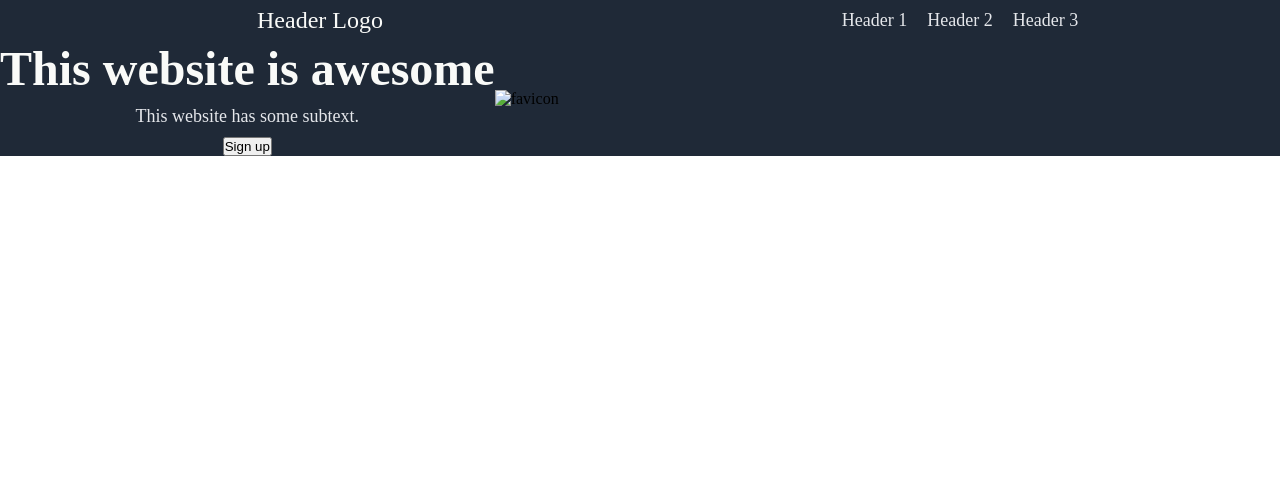
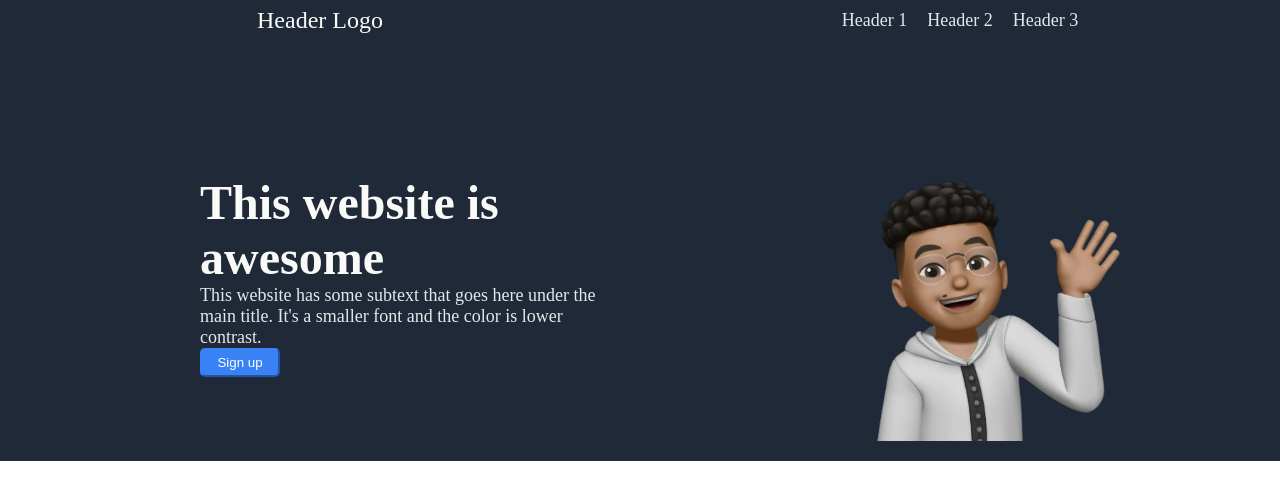
Before and after one commit to earlysev7n/landing_page, a plain HTML site: page index.html in a window 1280 px wide. Drawn offline with Linux system fonts and the light colour scheme.

Commit message:
finish first section

```diff
--- a/index.html
+++ b/index.html
@@ -22,14 +22,13 @@
             </div>
             <div class="content">
                 <div class="content-left">
-                    <h1 id="hero-main">This website is awesome</h1>
-                    <p class="header-link">This website has some subtext.</p>
+                    <h1 id="hero-main">This website is <br> awesome</h1>
+                    <p class="hero-secondary">This website has some subtext that goes here under the <br>main title. It's a smaller font and the color is lower <br>contrast.</p>
                     <button type="button" class="sign-up-first-sect">Sign up</button>
                 </div>
                 <div class="content-right">
                     <img src="/images/favicon2.png" alt="favicon" width="300">
                 </div>
-            </div>
         </div>
     </div>
 </body>
--- a/styles.css
+++ b/styles.css
@@ -51,11 +51,43 @@ ul{
 .content{
     display: flex;
     flex-direction: row;
+    margin: 50px;
 }
 
-.content-left,.content-right{
+.content-right{
     display: flex;
     justify-content: center;
     align-items: center;
     flex-direction: column;
+    width: 50%;
 }
+
+.content-left{
+    display: flex;
+    justify-content: center;
+    flex-direction: column;
+    width: 50%;
+    margin-left: 150px;
+}
+
+img{
+    margin: 50px;
+    margin-bottom: 20px;
+}
+
+.hero-secondary{
+    font-size: 18px;
+    color: #e5e7eb;
+}
+
+.sign-up-first-sect{
+    background-color: #3882f6;
+    color: white;
+    padding: 5px;
+    border-radius: 5px;
+    border-color: #3882f6;
+    width: 80px;
+    justify-content: center;
+    align-items: center;
+    margin-right: 230px;
+}
```
Also changed, not shown: images/favicon2.png (added).
